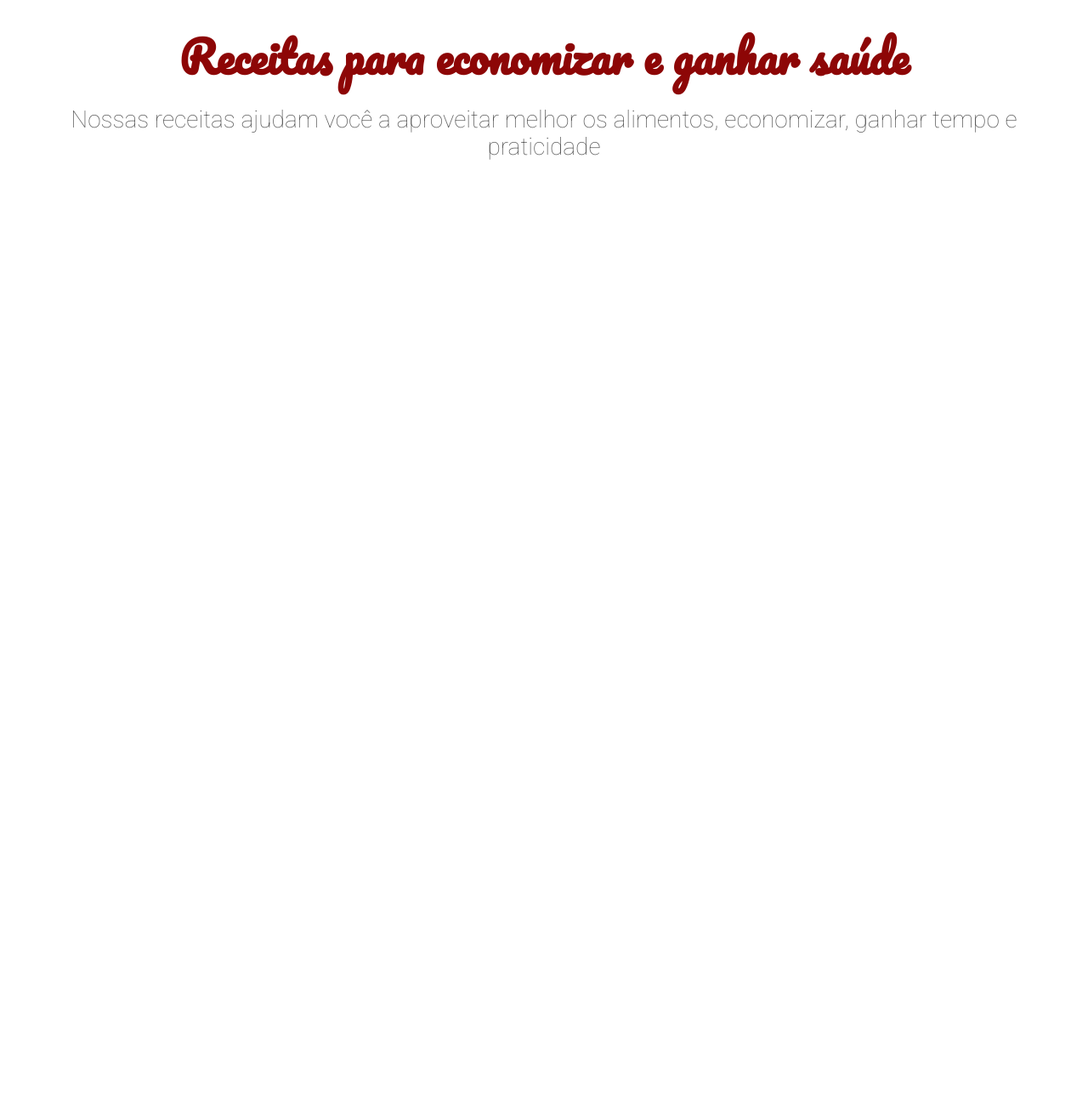
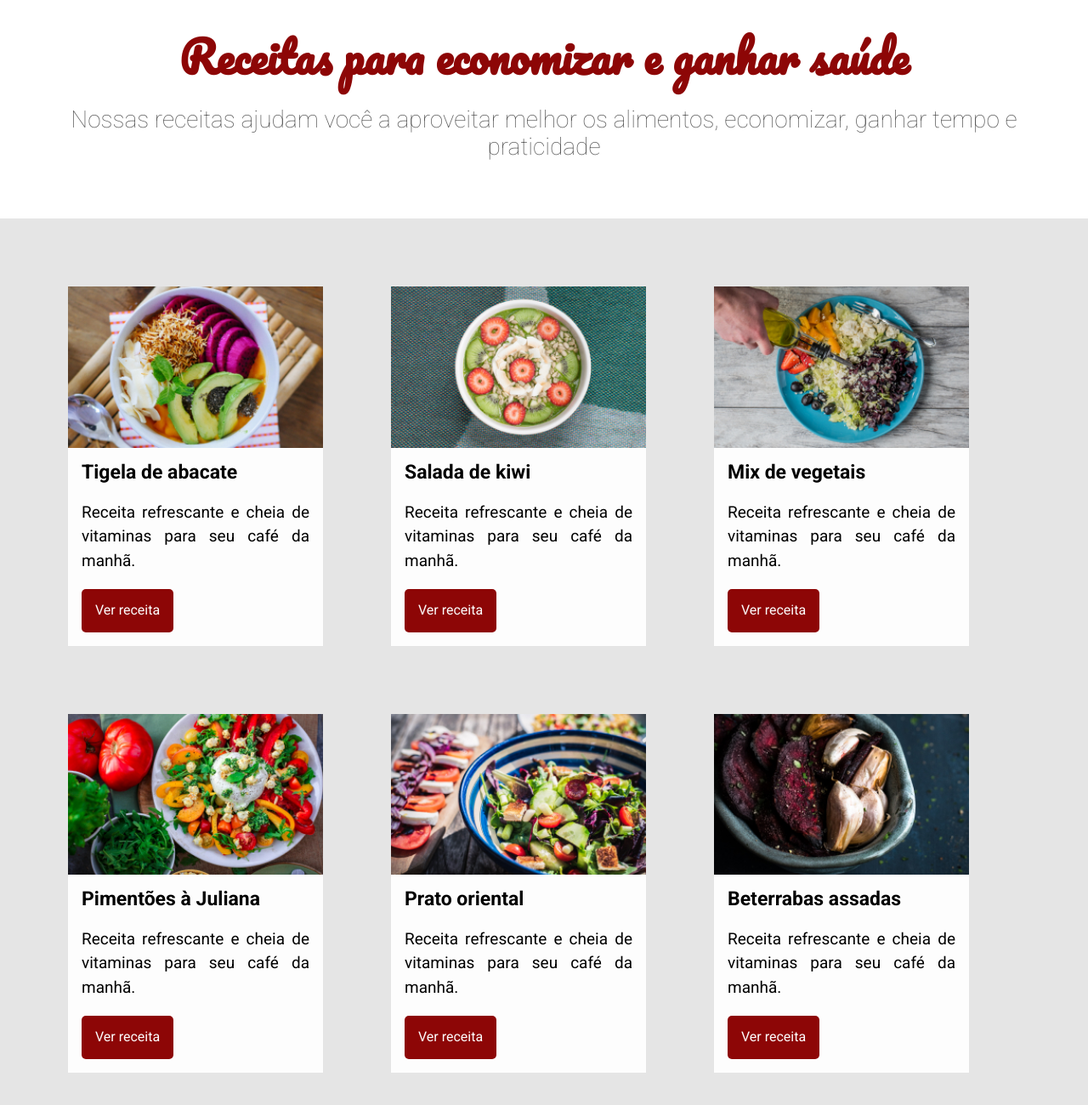
Before and after one commit to diegodscamara/alura-css-architecture, a plain HTML site: page index.html in a window 1280 px wide. Shown: the part 806-2106 px from the top of the page at 85% size. Before the commit the page ends 1063 px from the top, so only its background shows below. Drawn offline with Linux system fonts and the light colour scheme.

Commit message:
recepies section and css

```diff
--- /dev/null
+++ b/assets/css/receita/receita-botao.css
@@ -0,0 +1,13 @@
+.receita__botao {
+    background: #8d0606;
+    border: none;
+    border-radius: 5px;
+    color: #fdfdfd;
+    padding: 1rem;
+    transition: all .1s ease-in-out;
+}
+
+.receita__botao:hover {
+    background: #620404;
+    cursor: pointer;
+}
--- /dev/null
+++ b/assets/css/receita/receita-conteudo.css
@@ -0,0 +1,3 @@
+.receita__conteudo {
+    padding: 1rem;
+}
--- /dev/null
+++ b/assets/css/receita/receita-descricao.css
@@ -0,0 +1,5 @@
+.receita__descricao {
+    font-size: 1.1875rem;
+    line-height: 1.5;
+    text-align: justify;
+}
--- /dev/null
+++ b/assets/css/receita/receita-imagem.css
@@ -0,0 +1,3 @@
+.receita-imagem {
+    height: 200px;
+}
--- /dev/null
+++ b/assets/css/receita/receita-titulo.css
@@ -0,0 +1,3 @@
+.receita__titulo {
+    font-size: 1.4375rem;
+}
--- /dev/null
+++ b/assets/css/receita/receita.css
@@ -0,0 +1,8 @@
+.receita {
+    background: #fdfdfd;
+    display: flex;
+    flex-direction: column;
+    margin-bottom: 5rem;
+    margin-right: 5rem;
+    width: 25%;
+}
--- /dev/null
+++ b/assets/css/receitas.css
@@ -0,0 +1,6 @@
+.receitas {
+    background: #e5e5e5;
+    display: flex;
+    flex-wrap: wrap;
+    padding: 5rem 0 0 5rem;
+}
--- a/index.html
+++ b/index.html
@@ -1,3 +1,6 @@
+<!DOCTYPE html>
+<html lang="pt-BR">
+
 <!DOCTYPE html>
 <html lang="pt-BR">
 
@@ -9,16 +12,23 @@
     <title>Fruta & Fruto</title>
     <link href="./assets/css/normalize.css" rel="stylesheet" />
     <link href="./assets/css/reset.css" rel="stylesheet" />
-    <link rel="stylesheet" href="./assets/css/cabecalho.css">
-    <link rel="stylesheet" href="./assets/css/menu/menu-lista.css">
-    <link rel="stylesheet" href="./assets/css/menu/menu-item.css">
-    <link rel="stylesheet" href="./assets/css/menu/menu-link.css">
-    <link rel="stylesheet" href="./assets/css/banner/banner.css">
-    <link rel="stylesheet" href="./assets/css/banner/banner-imagem.css">
-    <link rel="stylesheet" href="./assets/css/banner/banner-titulo.css">
-    <link rel="stylesheet" href="./assets/css/sobre/sobre.css">
-    <link rel="stylesheet" href="./assets/css/sobre/sobre-titulo.css">
-    <link rel="stylesheet" href="./assets/css/sobre/sobre-descricao.css">
+    <link href="./assets/css/cabecalho.css" rel="stylesheet" />
+    <link href="./assets/css/menu/menu-lista.css" rel="stylesheet" />
+    <link href="./assets/css/menu/menu-item.css" rel="stylesheet" />
+    <link href="./assets/css/menu/menu-link.css" rel="stylesheet" />
+    <link href="./assets/css/banner/banner.css" rel="stylesheet" />
+    <link href="./assets/css/banner/banner-titulo.css" rel="stylesheet" />
+    <link href="./assets/css/banner/banner-imagem.css" rel="stylesheet" />
+    <link href="./assets/css/sobre/sobre.css" rel="stylesheet" />
+    <link href="./assets/css/sobre/sobre-descricao.css" rel="stylesheet" />
+    <link href="./assets/css/sobre/sobre-titulo.css" rel="stylesheet" />
+    <link href="./assets/css/receitas.css" rel="stylesheet" />
+    <link href="./assets/css/receita/receita.css" rel="stylesheet" />
+    <link href="./assets/css/receita/receita-botao.css" rel="stylesheet" />
+    <link href="./assets/css/receita/receita-conteudo.css" rel="stylesheet" />
+    <link href="./assets/css/receita/receita-descricao.css" rel="stylesheet" />
+    <link href="./assets/css/receita/receita-imagem.css" rel="stylesheet" />
+    <link href="./assets/css/receita/receita-titulo.css" rel="stylesheet" />
 </head>
 
 <body>
@@ -42,6 +52,56 @@
         <h2 class="sobre__titulo">Receitas para economizar e ganhar saúde</h2>
         <p class="sobre__descricao">Nossas receitas ajudam você a aproveitar melhor os alimentos, economizar, ganhar tempo e praticidade</p>
     </section>
+    <section class="receitas">
+        <div class="receita">
+            <img alt="Tigela de abacate" class="receita__imagem" src="./assets/img/receitas/tigela-de-abacate.jpg" />
+            <div class="receita__conteudo">
+                <h4 class="receita__titulo">Tigela de abacate</h4>
+                <p class="receita__descricao">Receita refrescante e cheia de vitaminas para seu café da manhã.</p>
+                <button class="receita__botao">Ver receita</button>
+            </div>
+        </div>
+        <div class="receita">
+            <img alt="Salada de kiwi" class="receita__imagem" src="./assets/img/receitas/salada-de-kiwi.jpg" />
+            <div class="receita__conteudo">
+                <h4 class="receita__titulo">Salada de kiwi</h4>
+                <p class="receita__descricao">Receita refrescante e cheia de vitaminas para seu café da manhã.</p>
+                <button class="receita__botao">Ver receita</button>
+            </div>
+        </div>
+        <div class="receita">
+            <img alt="Mix de vegetais" class="receita__imagem" src="./assets/img/receitas/mix-de-vegetais.jpg" />
+            <div class="receita__conteudo">
+                <h4 class="receita__titulo">Mix de vegetais</h4>
+                <p class="receita__descricao">Receita refrescante e cheia de vitaminas para seu café da manhã.</p>
+                <button class="receita__botao">Ver receita</button>
+            </div>
+        </div>
+        <div class="receita">
+            <img alt="Pimentões à Juliana" class="receita__imagem" src="./assets/img/receitas/pimentoes-a-juliana.jpg" />
+            <div class="receita__conteudo">
+                <h4 class="receita__titulo">Pimentões à Juliana</h4>
+                <p class="receita__descricao">Receita refrescante e cheia de vitaminas para seu café da manhã.</p>
+                <button class="receita__botao">Ver receita</button>
+            </div>
+        </div>
+        <div class="receita">
+            <img alt="Prato oriental" class="receita__imagem" src="./assets/img/receitas/prato-oriental.jpg" />
+            <div class="receita__conteudo">
+                <h4 class="receita__titulo">Prato oriental</h4>
+                <p class="receita__descricao">Receita refrescante e cheia de vitaminas para seu café da manhã.</p>
+                <button class="receita__botao">Ver receita</button>
+            </div>
+        </div>
+        <div class="receita">
+            <img alt="Beterrabas assadas" class="receita__imagem" src="./assets/img/receitas/beterrabas-assadas.jpg" />
+            <div class="receita__conteudo">
+                <h4 class="receita__titulo">Beterrabas assadas</h4>
+                <p class="receita__descricao">Receita refrescante e cheia de vitaminas para seu café da manhã.</p>
+                <button class="receita__botao">Ver receita</button>
+            </div>
+        </div>
+    </section>
 
 </body>
 
```
